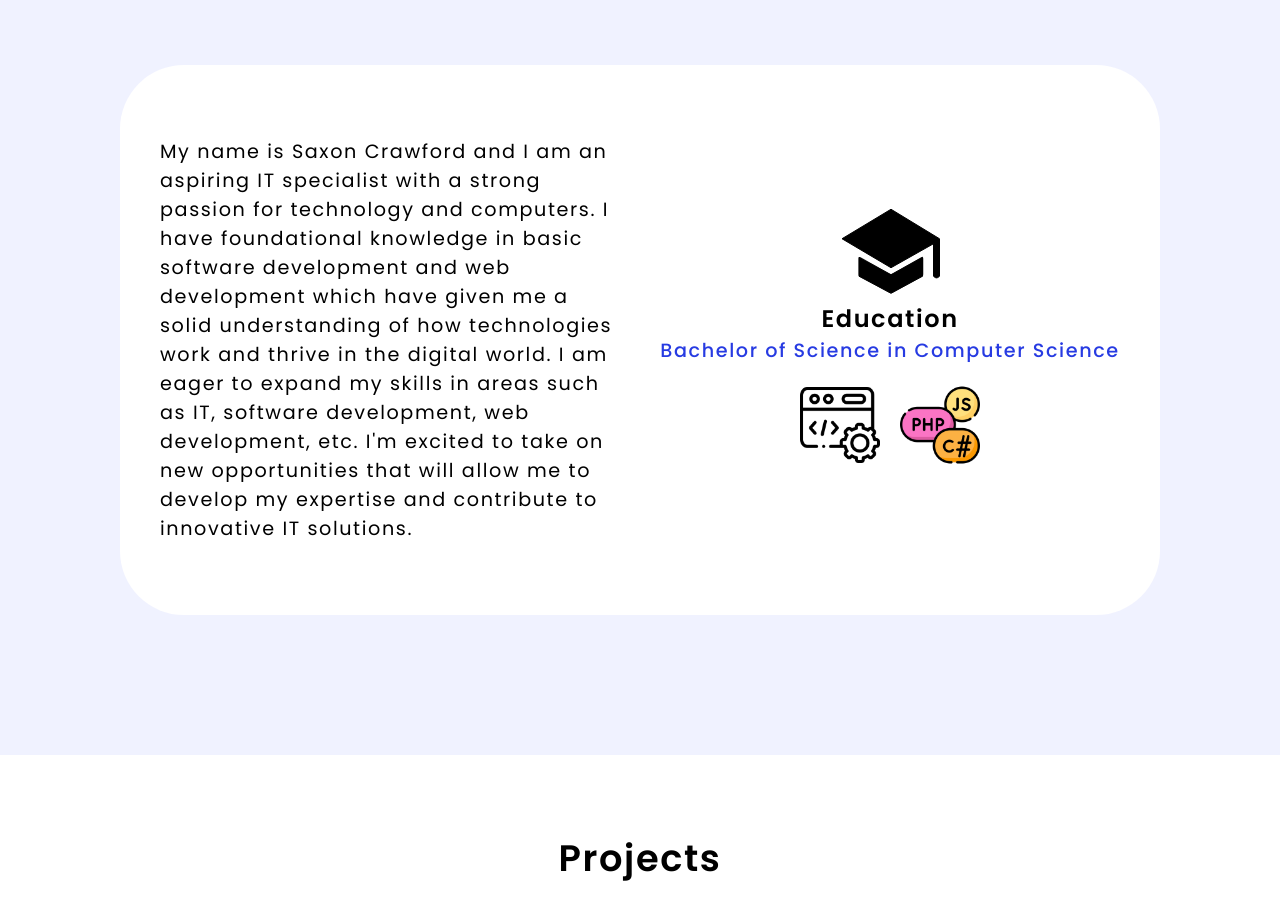
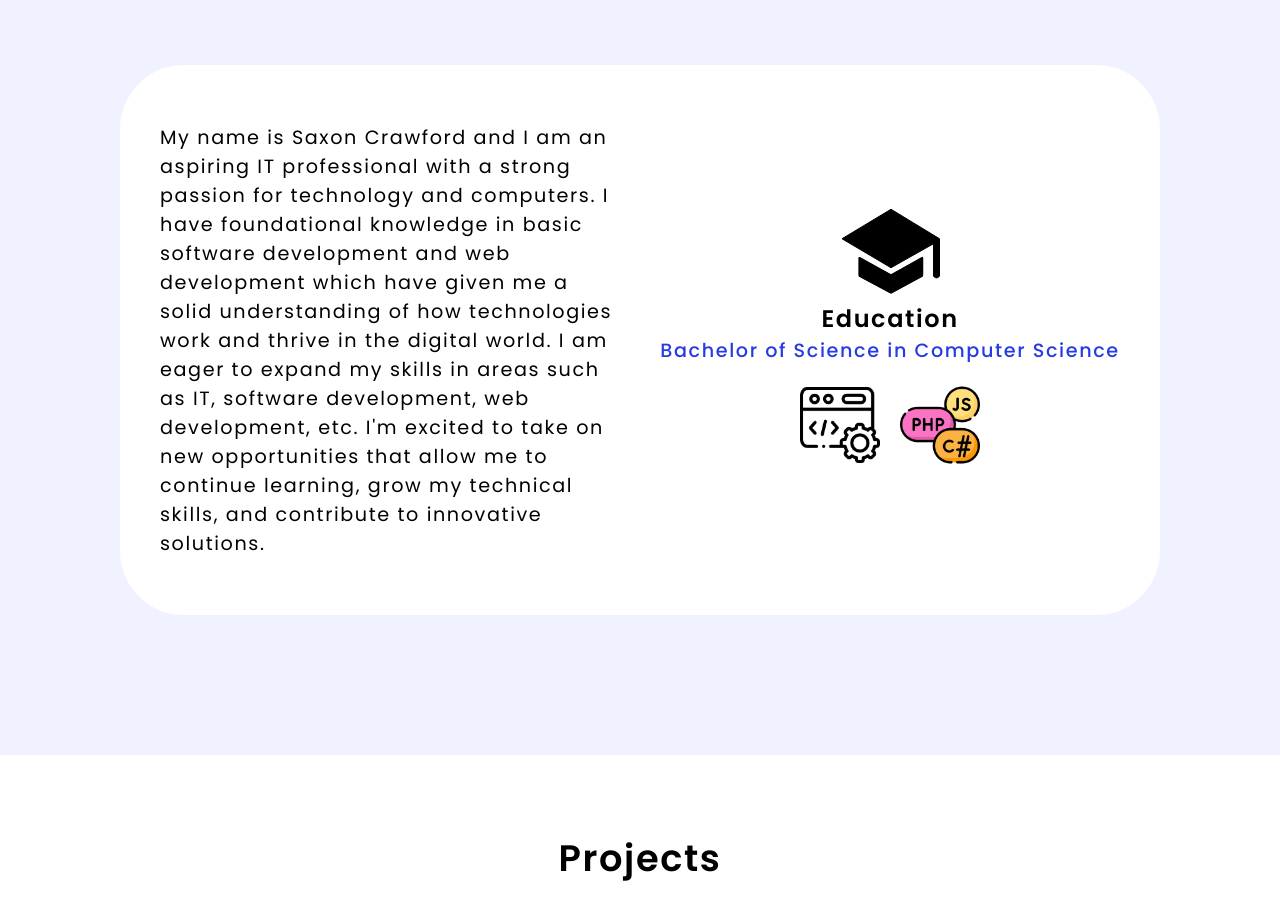
Before and after one commit to saxcrawford/portfolio-saxon, a React (Create React App) app: page / in a window 1280 px wide. Shown: the part 840-1759 px from the top of the page. Built offline with nearby package versions, Linux system fonts and the light colour scheme.

Commit message:
Update About.js

```diff
--- a/src/components/About.js
+++ b/src/components/About.js
@@ -11,12 +11,12 @@ function About() {
             <div className="about--flex">
                 <div className="about--content">
                     <p className="about--content-left">
-                        My name is Saxon Crawford and I am an aspiring IT specialist with a strong
+                        My name is Saxon Crawford and I am an aspiring IT professional with a strong
                         passion for technology and computers. I have foundational knowledge in basic
                         software development and web development which have given me a solid understanding
                         of how technologies work and thrive in the digital world. I am eager to expand my skills
                         in areas such as IT, software development, web development, etc. I'm excited to
-                        take on new opportunities that will allow me to develop my expertise and contribute to innovative IT solutions.
+                        take on new opportunities that allow me to continue learning, grow my technical skills, and contribute to innovative solutions.
                     </p>
                     <div className="about--content-right">
                         <img className="right-content capIcon" src={capIcon} alt="Graduation Cap"/>
```
